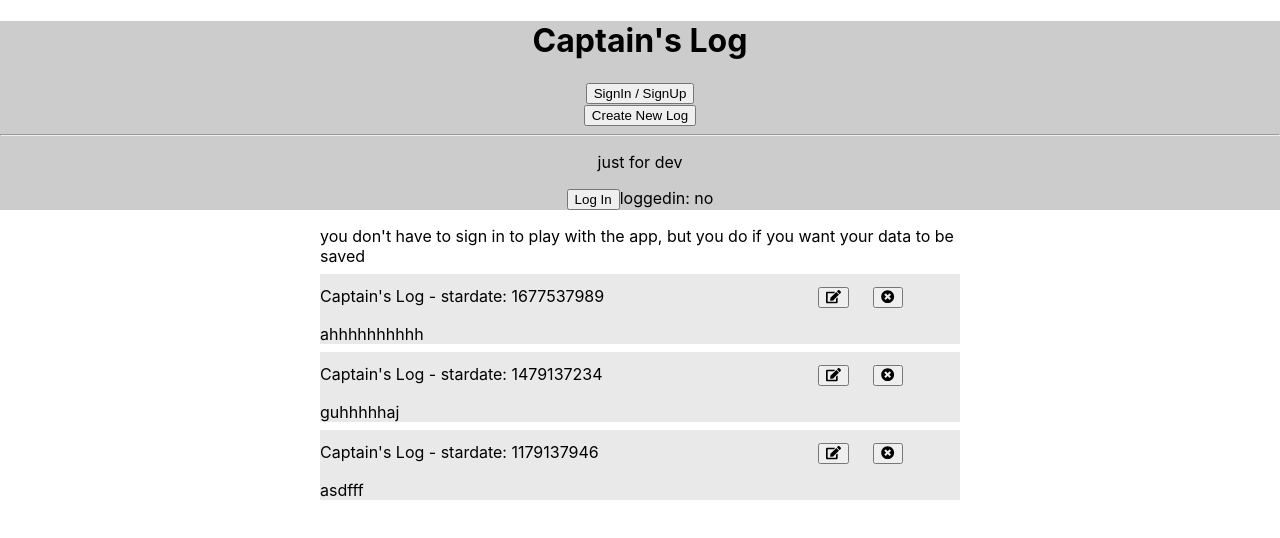
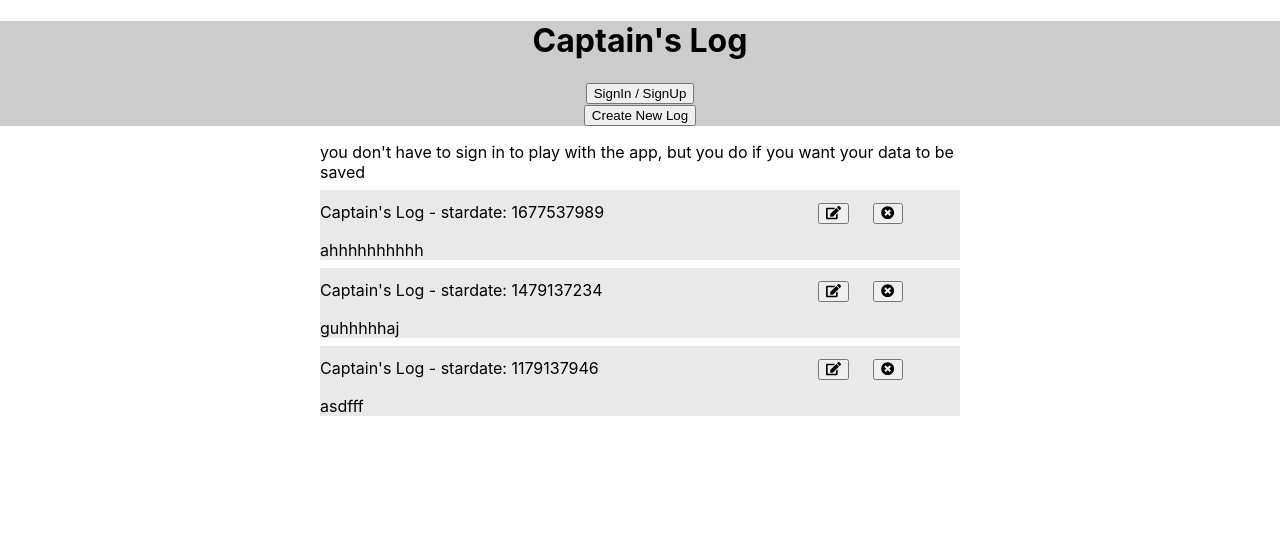
Before and after one commit to N8ers/captains-log-frontend, a React (Create React App) app: page / in a window 1280 px wide. Shown: the top 538 px of the page. Built offline with nearby package versions, Linux system fonts and the light colour scheme.

Commit message:
add logout functionality

```diff
--- a/src/App.js
+++ b/src/App.js
@@ -29,12 +29,20 @@ class App extends React.Component {
     this.getAllLogs = this.getAllLogs.bind(this);
     this.loginUser = this.loginUser.bind(this);
     this.handleSuccessfulLogin = this.handleSuccessfulLogin.bind(this);
+    this.handleLogout = this.handleLogout.bind(this);
   }
 
   componentDidMount() {
     if (this.state.userIsLoggedIn) {
       this.loginUser();
     }
+  }
+
+  handleLogout() {
+    this.setState({
+      userid: "",
+      userIsLoggedIn: false
+    });
   }
 
   handleSuccessfulLogin(id) {
@@ -147,6 +155,7 @@ class App extends React.Component {
           loginUser={this.loginUser}
           btnState={this.state}
           handleSuccessfulLogin={this.handleSuccessfulLogin}
+          handleLogout={this.handleLogout}
         ></Header>
 
         {this.state.userIsLoggedIn && (
--- a/src/components/Header.js
+++ b/src/components/Header.js
@@ -12,7 +12,9 @@ class Header extends React.Component {
     return (
       <div className="header">
         <h1>Captain's Log</h1>
-        {this.props.btnState.userIsLoggedIn && <button>logout</button>}
+        {this.props.btnState.userIsLoggedIn && (
+          <button onClick={this.props.handleLogout}>logout</button>
+        )}
         {!this.props.btnState.userIsLoggedIn && (
           <Auth handleSuccessfulLogin={this.props.handleSuccessfulLogin} />
         )}
@@ -25,13 +27,12 @@ class Header extends React.Component {
 
         {this.props.btnState.newLogClicked && <div></div>}
 
-        <hr />
-
-        <div>
+        {/* <div>
+          <hr />
           <p>just for dev</p>
           <button onClick={this.props.loginUser}>Log In</button>
           <span>loggedin: {logginStatus}</span>
-        </div>
+        </div> */}
       </div>
     );
   }
```
